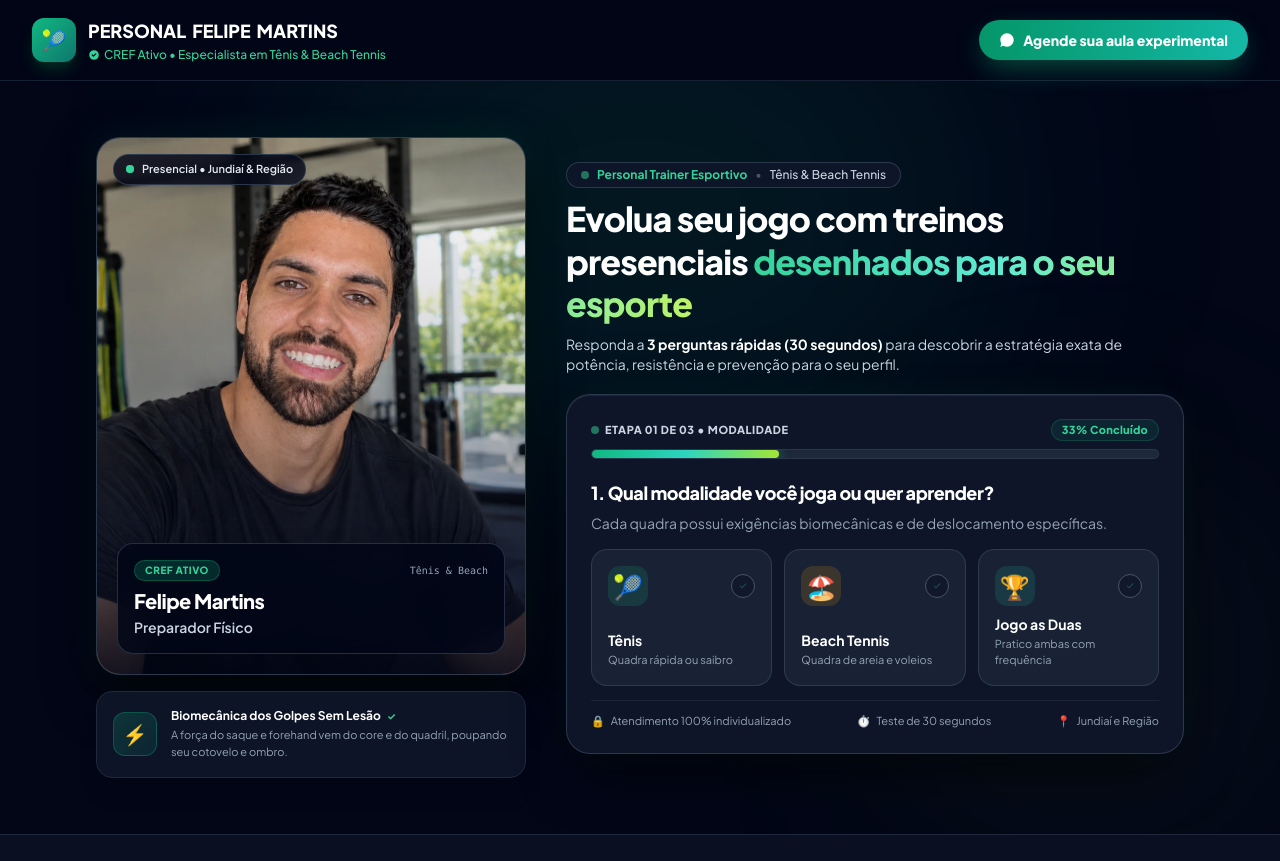
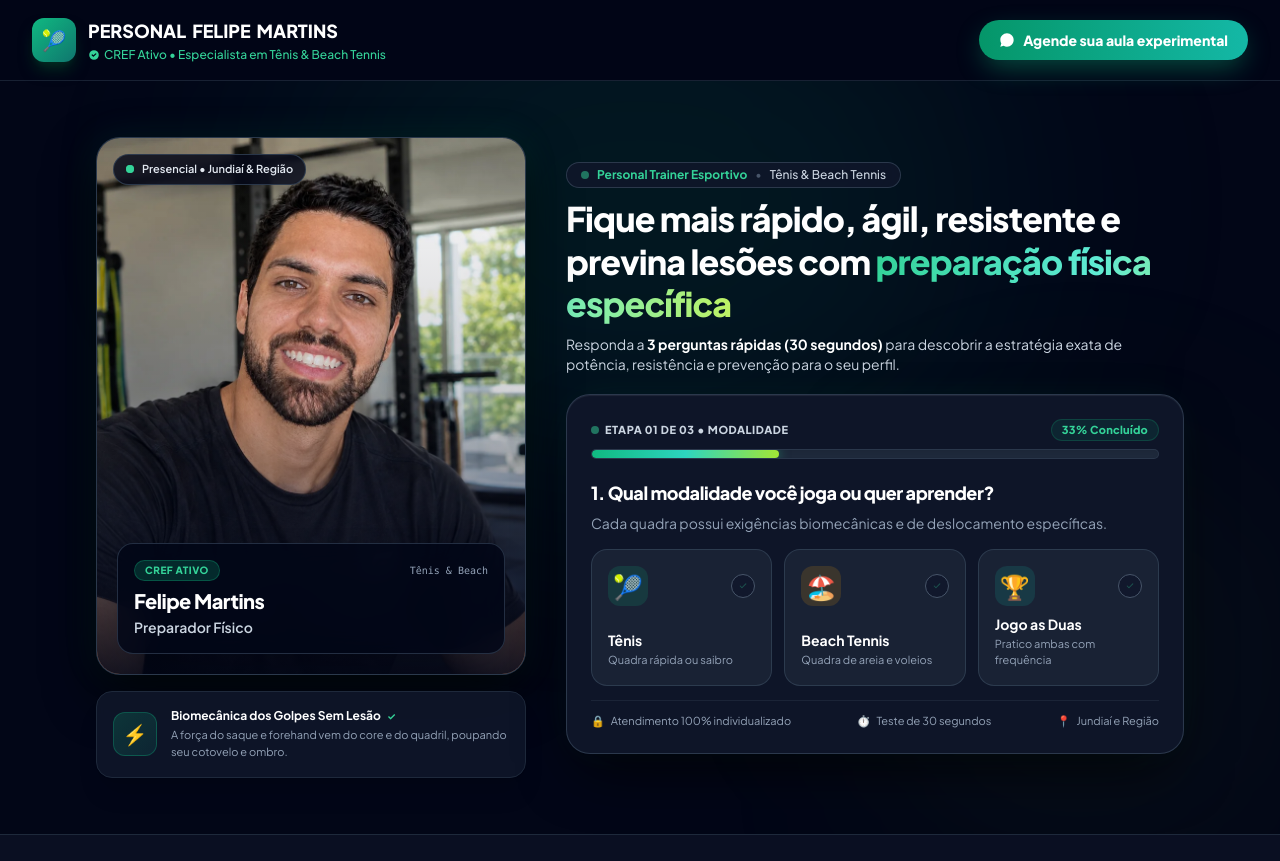
Before and after one commit to felipemartins008-create/personaltenis, a website: page public/index.html in a window 1280 px wide. Shown: the top 861 px of the page. Drawn offline with nearby package versions, Linux system fonts and the light colour scheme.

Commit message:
feat: atualizar headline principal para 'Fique mais rápido, ágil, resistente e previna lesões com preparação física específica'

```diff
--- a/public/index.html
+++ b/public/index.html
@@ -4,13 +4,13 @@
   <meta charset="UTF-8">
   <meta name="viewport" content="width=device-width, initial-scale=1.0, maximum-scale=5.0">
   <title>Personal Felipe Martins | Preparação Física & Aulas de Tênis e Beach Tennis</title>
-  <meta name="description" content="Personal trainer e professor especialista em Tênis e Beach Tennis em Jundiaí e região. Mais potência nos golpes, fôlego para 3 sets e zero dores no cotovelo e ombro.">
+  <meta name="description" content="Fique mais rápido, ágil, resistente e previna lesões com preparação física específica para Tênis e Beach Tennis. Atendimento presencial com CREF ativo em Jundiaí e região.">
   <meta name="keywords" content="personal tenis, personal beach tennis, aulas de tenis jundiai, preparacao fisica tenis, evitar tennis elbow, personal trainer tenis, felipe martins personal">
 
   <!-- Open Graph / WhatsApp Preview Tags -->
   <meta property="og:type" content="website">
   <meta property="og:title" content="🎾 Preparação Física & Aulas de Tênis | Personal Felipe Martins">
-  <meta property="og:description" content="Evolua seu jogo de Tênis e Beach Tennis: mais potência no saque e forehand, fôlego para 3 sets e zero dores no cotovelo e ombro.">
+  <meta property="og:description" content="Fique mais rápido, ágil, resistente e previna lesões com preparação física específica para Tênis e Beach Tennis.">
   <meta property="og:image" content="https://personaltenis.vercel.app/assets/img/banner-tenis.jpg">
   <meta property="og:url" content="https://personaltenis.vercel.app/">
 
@@ -263,7 +263,7 @@
             </div>
 
             <h1 class="text-xl sm:text-3xl lg:text-[34px] font-extrabold text-white tracking-tight leading-snug sm:leading-[1.25]">
-              Evolua seu jogo com treinos presenciais <span class="text-transparent bg-clip-text bg-gradient-to-r from-emerald-400 via-teal-300 to-lime-300">desenhados para o seu esporte</span>
+              Fique mais rápido, ágil, resistente e previna lesões com <span class="text-transparent bg-clip-text bg-gradient-to-r from-emerald-400 via-teal-300 to-lime-300">preparação física específica</span>
             </h1>
             <p class="hidden sm:block mt-2 text-xs sm:text-sm text-slate-300 leading-relaxed">
               Responda a <strong class="text-white">3 perguntas rápidas (30 segundos)</strong> para descobrir a estratégia exata de potência, resistência e prevenção para o seu perfil.
```
